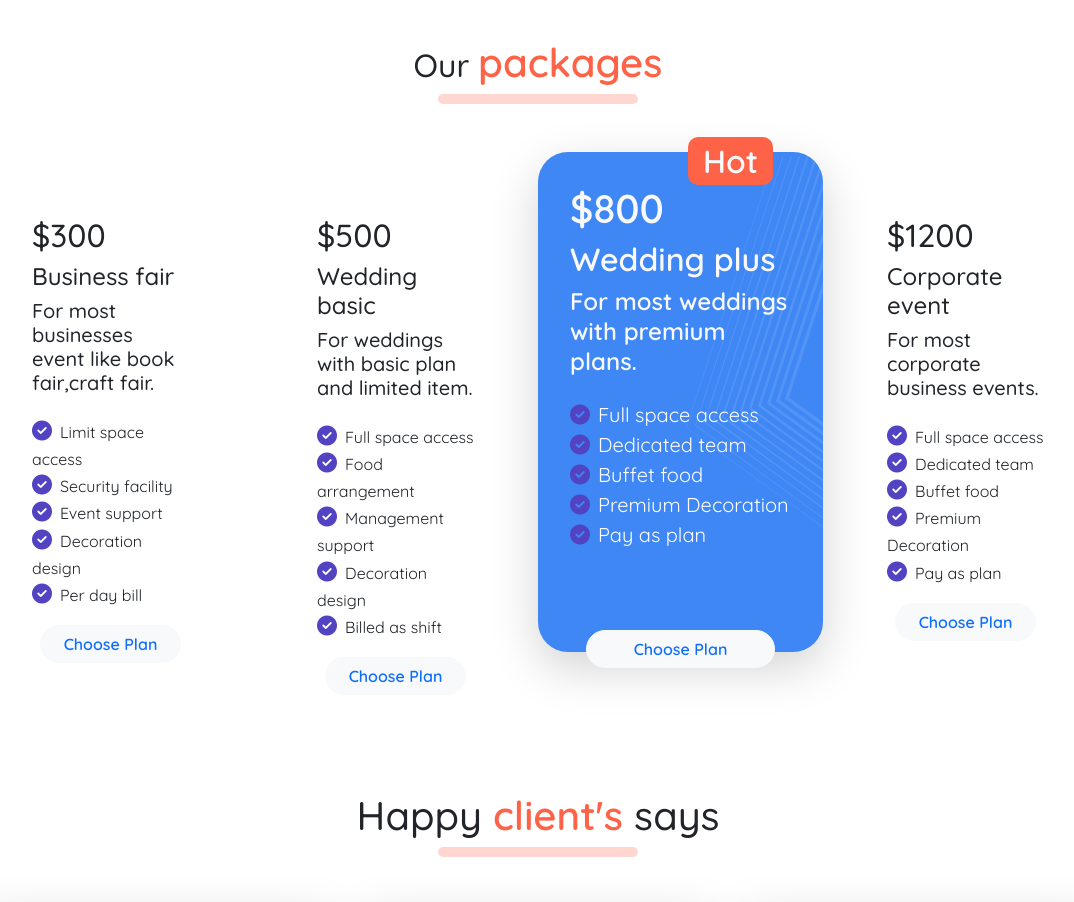
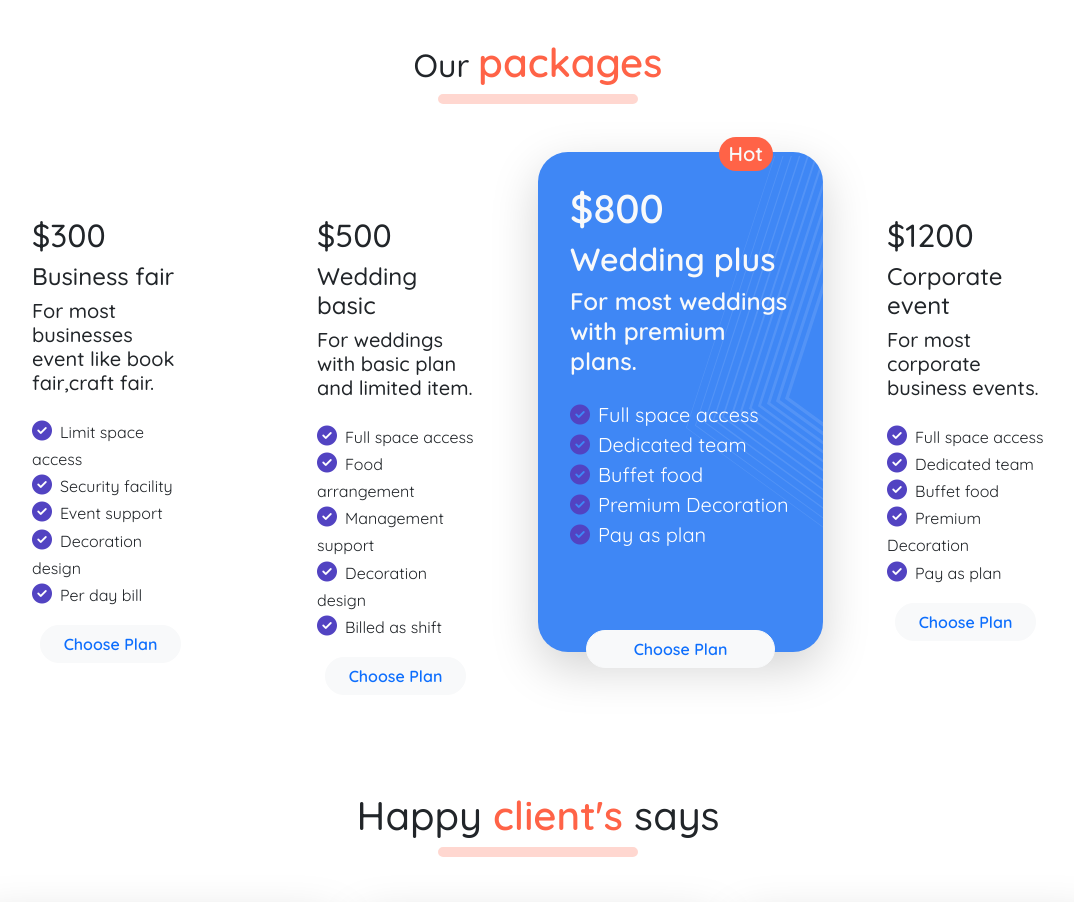
Before and after one commit to jawJawRakhaine/Convention-Center, a plain HTML site: page index.html in a window 1280 px wide. Shown: the part 1260-2162 px from the top of the page, without its empty margins (102-1176 px from the left). Drawn offline with nearby package versions, Linux system fonts and the light colour scheme.

Commit message:
final done

```diff
--- a/index.html
+++ b/index.html
@@ -237,7 +237,7 @@
         </div>
         <!-- 3rd plan -->
         <div class="offer-body shadow-lg col-lg-3 col-md-6 mx-sm-auto border-0 p-3 text-light">
-          <h5 class="offer-txt fw-bolder fs-2">Hot</h5>
+          <h5 class="offer-txt fw-bolder">Hot</h5>
           <div class="card-body">
             <h1 class="card-title fs-1 fw-bolder">$800</h1>
             <h2 class="fs-2 fw-bold">Wedding plus</h2>
--- a/style.css
+++ b/style.css
@@ -54,8 +54,8 @@ body{
     position: absolute;
     top: -15px;
     right: 50px;
-    padding: 5px 15px;
-    border-radius: 10px;
+    padding: 5px 10px;
+    border-radius: 20px;
     background-color: tomato;
 }
 /* accordion */
```
